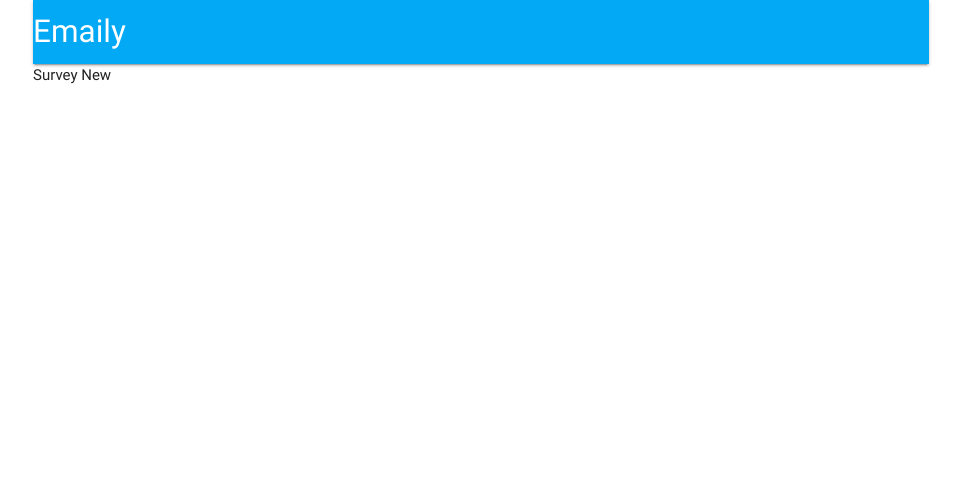
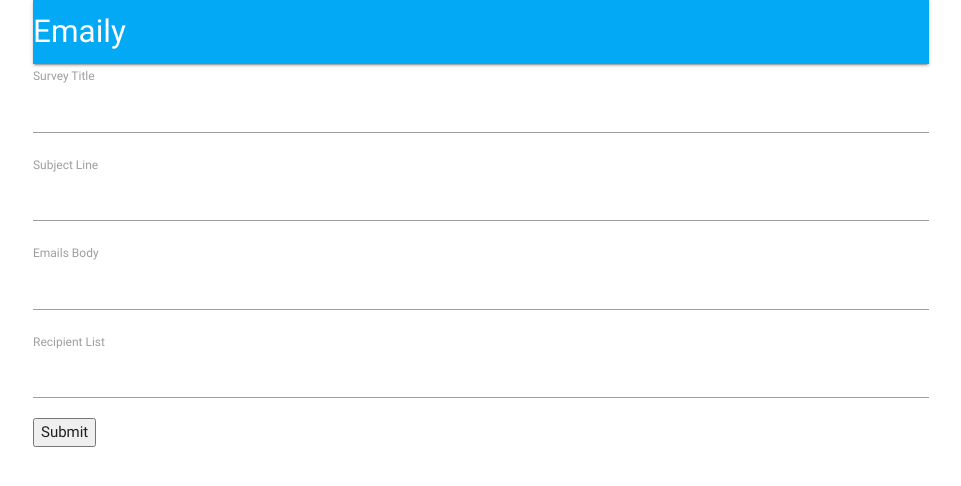
Before and after one commit to FairFoxHanz/FullstackCourse, a React (Create React App) app in the folder client/: page /surveys/new in a window 1280 px wide. Shown: the top 486 px of the page, without its empty margins (159-1120 px from the left). Built offline with nearby package versions, Linux system fonts and the light colour scheme; no server answers.

Commit message:
Added fields for adding surveys

```diff
--- /dev/null
+++ b/client/src/components/surveys/SurveyField.js
@@ -0,0 +1,10 @@
+import React from "react";
+
+export default ({ input, label }) => {
+  return (
+    <div>
+      <label>{label}</label>
+      <input {...input} />
+    </div>
+  );
+};
--- /dev/null
+++ b/client/src/components/surveys/SurveyForm.js
@@ -0,0 +1,44 @@
+import _ from "lodash";
+import React, { Component } from "react";
+import { reduxForm, Field } from "redux-form";
+import SurveyField from "./SurveyField";
+
+const FIELDS = [
+  { label: "Survey Title", name: "title" },
+  { label: "Subject Line", name: "subject" },
+  { label: "Emails Body", name: "body" },
+  { label: "Recipient List", name: "emails" }
+];
+
+class SurveyForm extends Component {
+  renderFields() {
+    return _.map(FIELDS, ({name, label}) => (
+      <Field
+        key={name}
+        component={SurveyField}
+        type="text"
+        label={label}
+        name={name}
+      />
+    ));
+  }
+
+  render() {
+    return (
+      <div>
+        <form
+          onSubmit={this.props.handleSubmit(values => {
+            console.log(values);
+          })}
+        >
+          {this.renderFields()}
+          <button type="submit">Submit</button>
+        </form>
+      </div>
+    );
+  }
+}
+
+export default reduxForm({
+  form: "surveyForm"
+})(SurveyForm);
--- a/client/src/components/surveys/SurveyNew.js
+++ b/client/src/components/surveys/SurveyNew.js
@@ -1,9 +1,13 @@
 import React, { Component } from "react";
-import { Link } from "react-router-dom";
+import SurveyForm from "./SurveyForm";
 
 class SurveyNew extends Component {
   render() {
-    return <div> Survey New </div>;
+    return (
+      <div>
+        <SurveyForm />
+      </div>
+    );
   }
 }
 
```
Also changed, not shown: client/src/components/surveys/Survey.js (deleted, +0 -12 lines).
